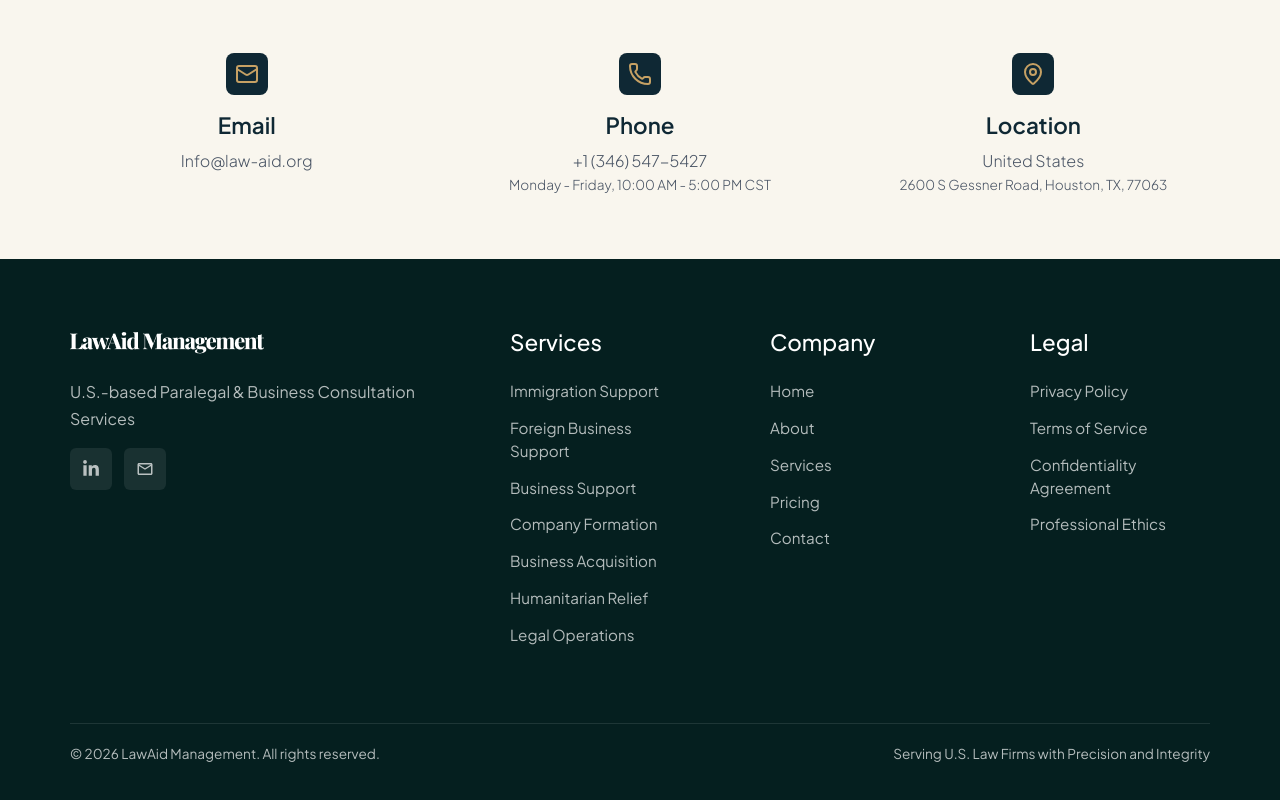
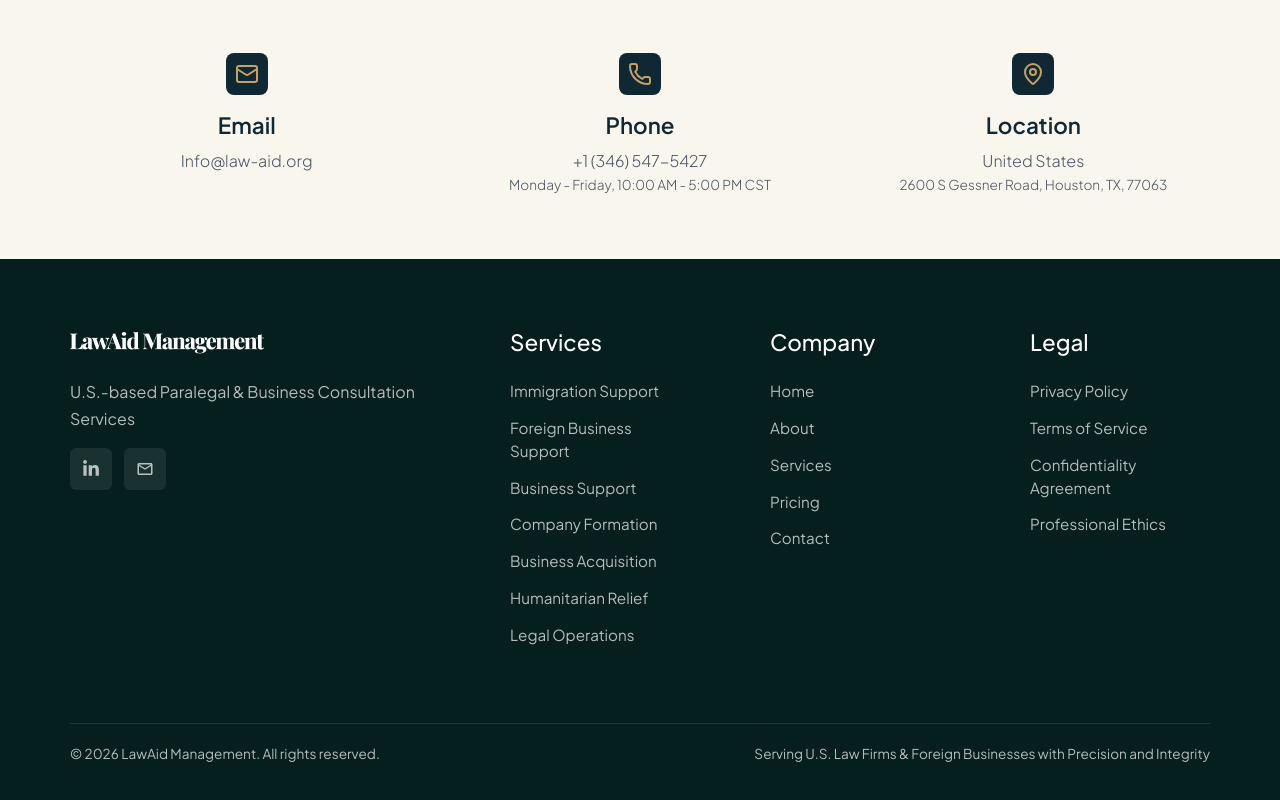
Before and after one commit to ahsansajid25324/Law-Aid, a React (Vite) app: page / in a window 1280 px wide. Shown: the part 6413-7213 px from the top of the page. Built offline with nearby package versions, Linux system fonts and the light colour scheme.

Commit message:
add content

```diff
--- a/src/components/pages/Footer.tsx
+++ b/src/components/pages/Footer.tsx
@@ -104,7 +104,7 @@ const Footer = () => {
       {/* Bottom */}
       <div className="footer-bottom">
         <p>© 2026 LawAid Management. All rights reserved.</p>
-        <p>Serving U.S. Law Firms with Precision and Integrity</p>
+        <p>Serving U.S. Law Firms & Foreign Businesses with Precision and Integrity</p>
       </div>
     </footer>
   );
```
